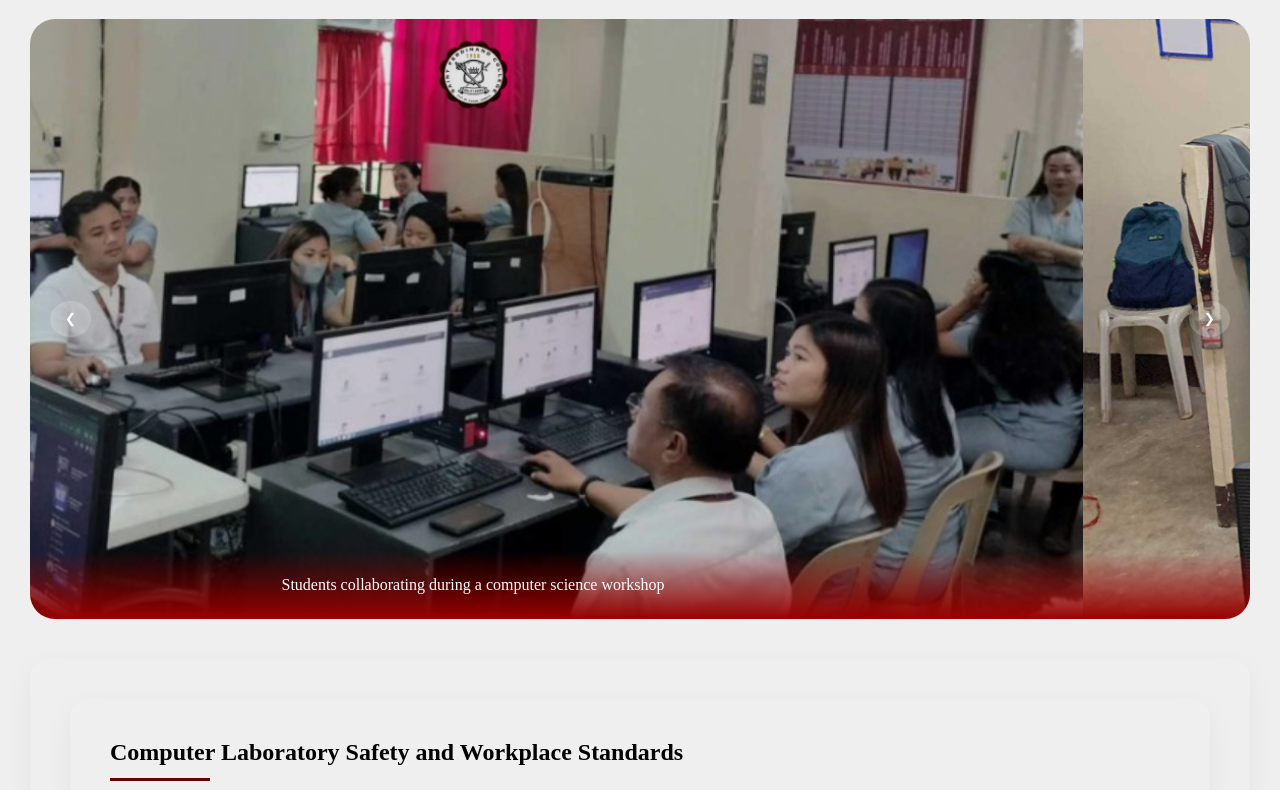
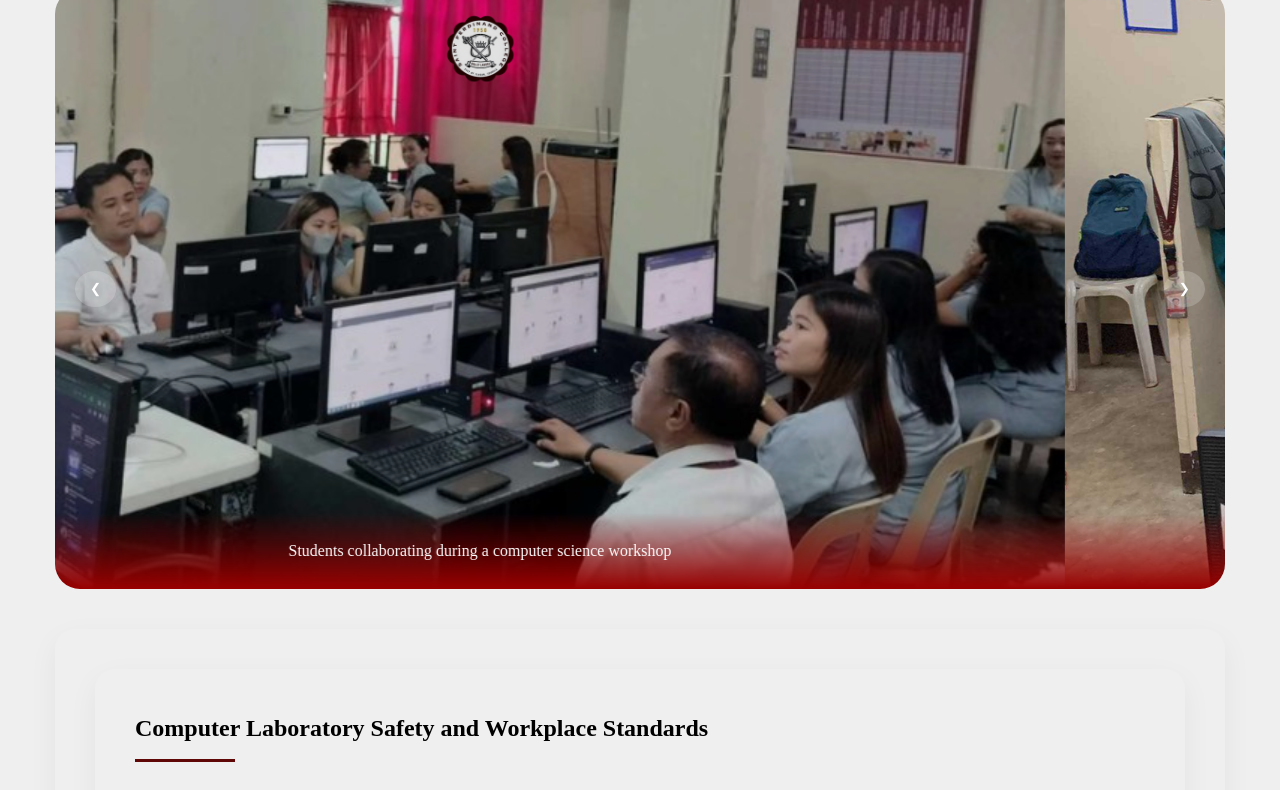
Before and after one commit to Sechuu/sfc, a plain HTML site: page complab.html in a window 1280 px wide. Shown: the part 71-861 px from the top of the page. Drawn offline with Linux system fonts and the light colour scheme.

Commit message:
initial commit

```diff
--- a/complab.html
+++ b/complab.html
@@ -231,5 +231,20 @@
             </p>
         </div>
     </footer>
+
+    <!-- JAVASCRIPT -->
+    <script>
+        document.addEventListener('DOMContentLoaded', function() {
+        // Navigation Toggle for Mobile
+        const navToggle = document.querySelector('.nav_toggle');
+        const navList = document.querySelector('.nav_list');
+
+        if (navToggle && navList) {
+            navToggle.addEventListener('click', function() {
+                navList.classList.toggle('active');
+            });
+        }
+    });
+    </script>
 </body>
 </html>
--- a/headerfooter.css
+++ b/headerfooter.css
@@ -14,7 +14,38 @@
 body {
     background-color: rgb(239, 239, 239);
     padding-top: 60px;
+    line-height: 1.6;
+}
 
+html, body {
+    width: 100%;
+    max-width: 100%;
+    overflow-x: hidden;
+}
+
+/* Responsive Images and Media */
+img, video, iframe {
+    max-width: 100%;
+    height: auto;
+}
+
+/* Responsive Typography */
+html {
+    font-size: 16px;
+}
+
+@media screen and (max-width: 768px) {
+    html {
+        font-size: 14px;
+    }
+}
+
+/* Flexible Layout */
+.container {
+    width: 100%;
+    max-width: 1200px;
+    margin: 0 auto;
+    padding: 0 15px;
 }
 
 header {
```
Also changed, not shown: Admission.html (+12 -0 lines), Enrollment.html (+12 -0 lines), GradeSchool.html (+12 -0 lines), GuidanceC.html (+14 -0 lines), JHS.html (+12 -0 lines), Library.html (+14 -0 lines), StudentAffairs.html (+14 -0 lines), sciencelab.html (+12 -0 lines).
